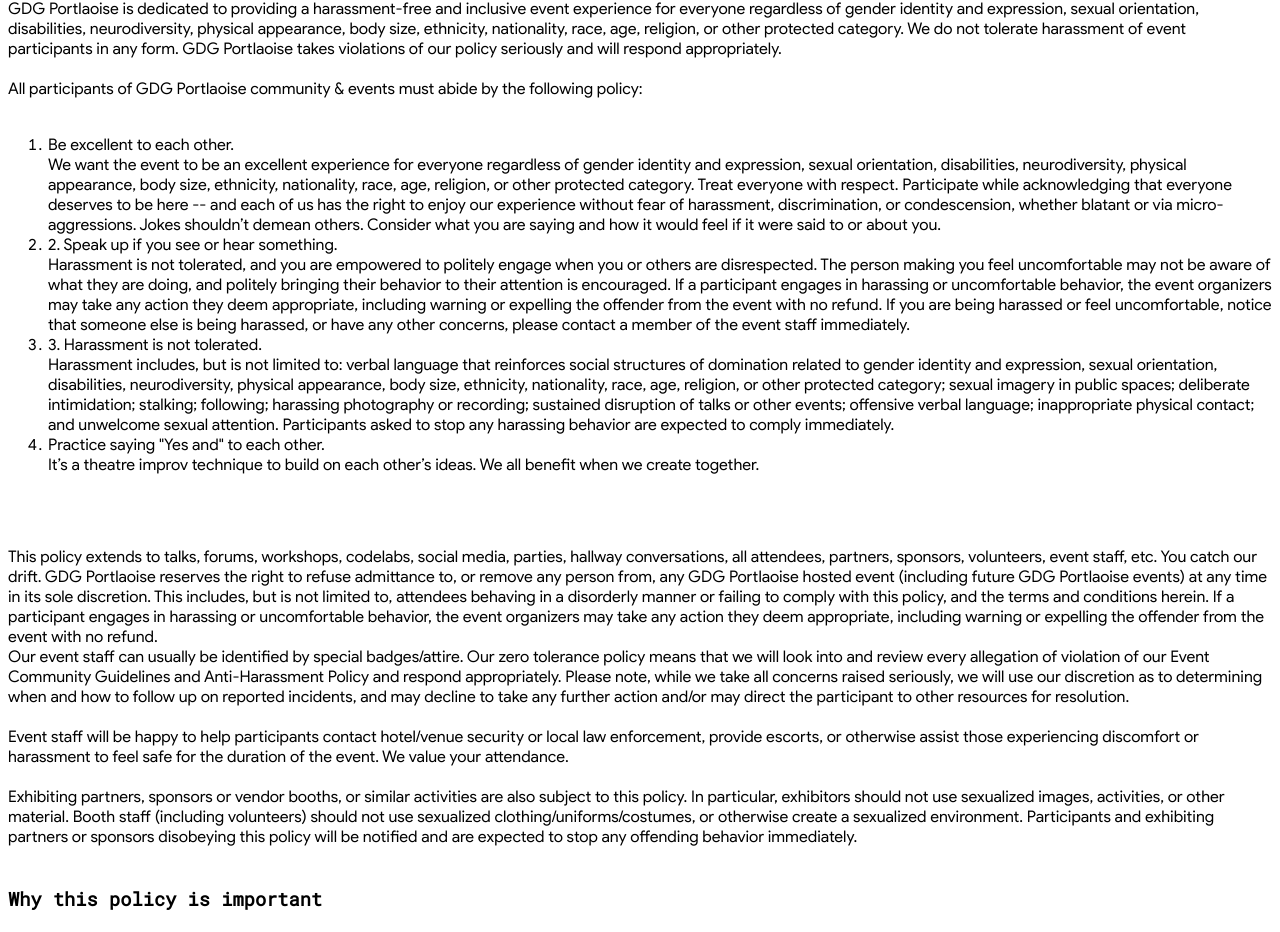
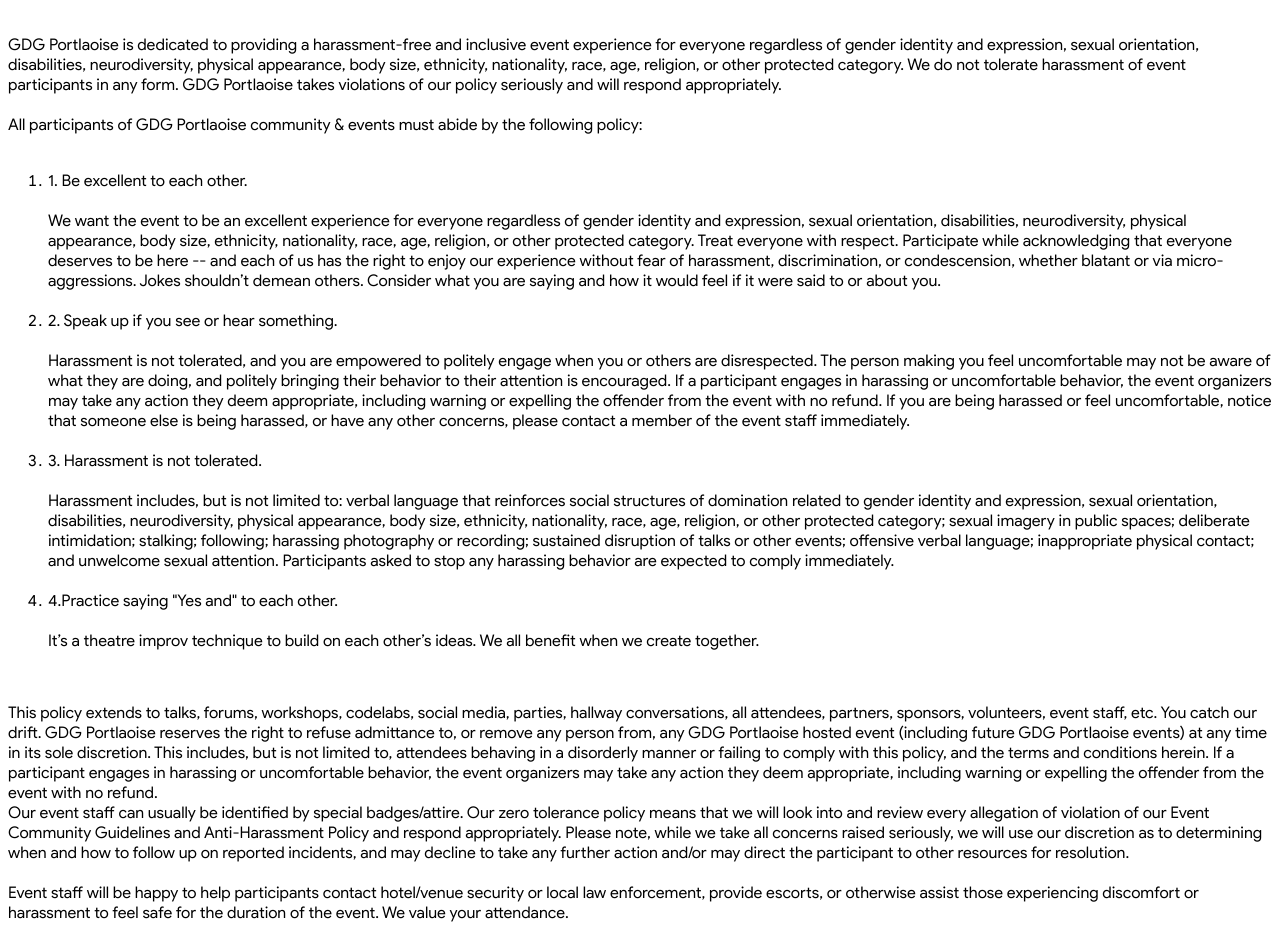
Before and after one commit to gdgportlaoise/site, a SvelteKit app: page /coc in a window 1280 px wide. Shown: the part 2120-3052 px from the top of the page. Built offline with nearby package versions, Linux system fonts and the light colour scheme.

Commit message:
fix: coc

```diff
--- a/src/routes/coc/+page.svelte
+++ b/src/routes/coc/+page.svelte
@@ -1,6 +1,6 @@
-<div class="container mx-auto">
-	<h1 class="text-2xl">Code of Conduct & Anti-Harrassment Policy</h1>
-
+<div class="container mx-auto my-10">
+	<h1 class="text-3xl">Code of Conduct & Anti-Harrassment Policy</h1>
+	<br />
 	<p>
 		GDG Portlaoise is dedicated to providing a harassment-free and inclusive event experience for
 		everyone regardless of gender identity and expression, sexual orientation, disabilities,
@@ -15,39 +15,51 @@
 	</p>
 	<ol>
 		<li>
-			Be excellent to each other. <br />We want the event to be an excellent experience for everyone
-			regardless of gender identity and expression, sexual orientation, disabilities,
-			neurodiversity, physical appearance, body size, ethnicity, nationality, race, age, religion,
-			or other protected category. Treat everyone with respect. Participate while acknowledging that
-			everyone deserves to be here -- and each of us has the right to enjoy our experience without
-			fear of harassment, discrimination, or condescension, whether blatant or via
-			micro-aggressions. Jokes shouldn’t demean others. Consider what you are saying and how it
-			would feel if it were said to or about you.
+			1. Be excellent to each other.
+			<br />
+			<br />
+			We want the event to be an excellent experience for everyone regardless of gender identity and
+			expression, sexual orientation, disabilities, neurodiversity, physical appearance, body size, ethnicity,
+			nationality, race, age, religion, or other protected category. Treat everyone with respect. Participate
+			while acknowledging that everyone deserves to be here -- and each of us has the right to enjoy
+			our experience without fear of harassment, discrimination, or condescension, whether blatant or
+			via micro-aggressions. Jokes shouldn’t demean others. Consider what you are saying and how it would
+			feel if it were said to or about you.
 		</li>
+		<br />
 		<li>
-			2. Speak up if you see or hear something.<br /> Harassment is not tolerated, and you are empowered
-			to politely engage when you or others are disrespected. The person making you feel uncomfortable
-			may not be aware of what they are doing, and politely bringing their behavior to their attention
-			is encouraged. If a participant engages in harassing or uncomfortable behavior, the event organizers
-			may take any action they deem appropriate, including warning or expelling the offender from the
-			event with no refund. If you are being harassed or feel uncomfortable, notice that someone else
-			is being harassed, or have any other concerns, please contact a member of the event staff immediately.
+			2. Speak up if you see or hear something.
+			<br />
+			<br />
+			Harassment is not tolerated, and you are empowered to politely engage when you or others are disrespected.
+			The person making you feel uncomfortable may not be aware of what they are doing, and politely
+			bringing their behavior to their attention is encouraged. If a participant engages in harassing
+			or uncomfortable behavior, the event organizers may take any action they deem appropriate, including
+			warning or expelling the offender from the event with no refund. If you are being harassed or feel
+			uncomfortable, notice that someone else is being harassed, or have any other concerns, please contact
+			a member of the event staff immediately.
 		</li>
+		<br />
 		<li>
-			3. Harassment is not tolerated.<br /> Harassment includes, but is not limited to: verbal language
-			that reinforces social structures of domination related to gender identity and expression, sexual
-			orientation, disabilities, neurodiversity, physical appearance, body size, ethnicity, nationality,
-			race, age, religion, or other protected category; sexual imagery in public spaces; deliberate intimidation;
-			stalking; following; harassing photography or recording; sustained disruption of talks or other
-			events; offensive verbal language; inappropriate physical contact; and unwelcome sexual attention.
-			Participants asked to stop any harassing behavior are expected to comply immediately.
+			3. Harassment is not tolerated.
+			<br />
+			<br />
+			Harassment includes, but is not limited to: verbal language that reinforces social structures of
+			domination related to gender identity and expression, sexual orientation, disabilities, neurodiversity,
+			physical appearance, body size, ethnicity, nationality, race, age, religion, or other protected
+			category; sexual imagery in public spaces; deliberate intimidation; stalking; following; harassing
+			photography or recording; sustained disruption of talks or other events; offensive verbal language;
+			inappropriate physical contact; and unwelcome sexual attention. Participants asked to stop any
+			harassing behavior are expected to comply immediately.
 		</li>
+		<br />
 		<li>
-			Practice saying "Yes and" to each other.<br />
+			4.Practice saying "Yes and" to each other.
+			<br />
+			<br />
 			It’s a theatre improv technique to build on each other’s ideas. We all benefit when we create together.
 		</li>
 	</ol>
-	<br />
 	<br />
 	<p>
 		This policy extends to talks, forums, workshops, codelabs, social media, parties, hallway
```
